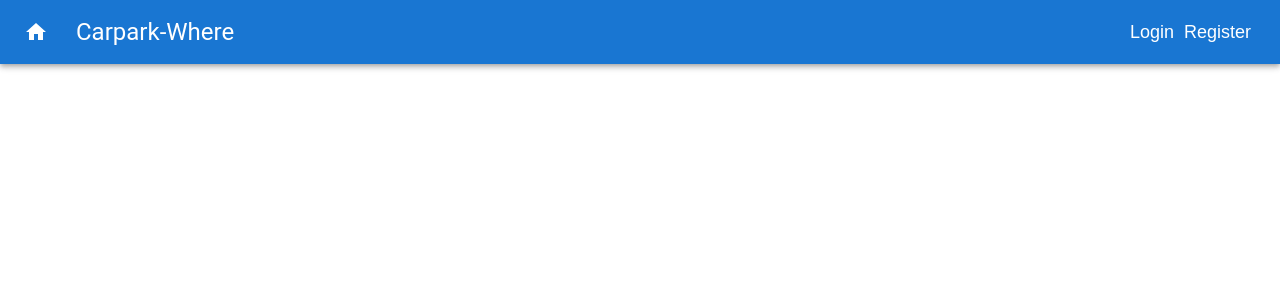
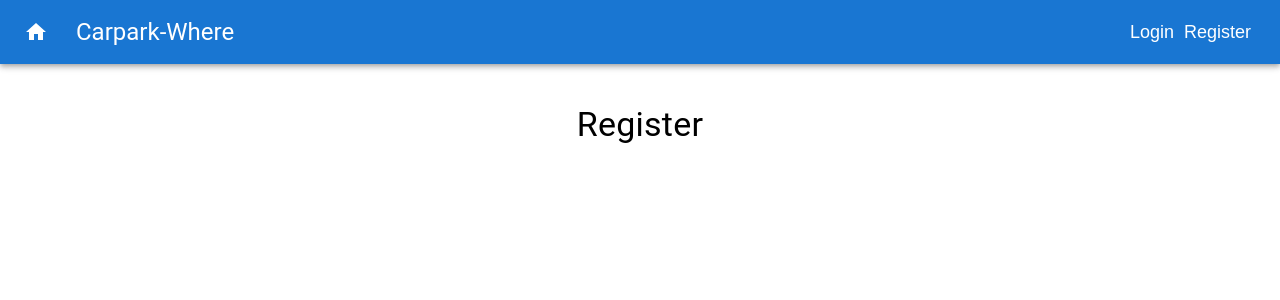
Before and after one commit to michaelseyo/carpark-where, a React (Create React App) app in the folder client/carpark-app/: page /register in a window 1280 px wide. Shown: the top 300 px of the page. Built offline with nearby package versions, Linux system fonts and the light colour scheme.

Commit message:
Add sample login and register page

```diff
--- a/client/carpark-app/src/App.js
+++ b/client/carpark-app/src/App.js
@@ -2,21 +2,19 @@ import './App.css';
 import { BrowserRouter as Router, Routes, Route } from "react-router-dom";
 
 import NavBar from './components/NavBar'
-import Home from './pages/Home';
+import Home from './components/pages/Home';
+import Register from './components/pages/Register';
+import Login from './components/pages/Login';
 
 function App() {
-  const getAvailability = async () => {
-    const res = await fetch('/api/availability');
-    const json = await res.json();
-    console.log(json);
-  }
-
   return (
     <div>
       <Router>
         <NavBar/>
         <Routes>
           <Route path="/" element={<Home/>}/>
+          <Route path="/register" element={<Register/>}/>
+          <Route path="/login" element={<Login/>}/>
         </Routes>
       </Router>
     </div>
--- a/client/carpark-app/src/components/NavBar.js
+++ b/client/carpark-app/src/components/NavBar.js
@@ -1,5 +1,7 @@
 import React from 'react';
 import { useState } from 'react';
+import { useNavigate } from "react-router-dom";
+
 import AppBar from '@mui/material/AppBar';
 import Box from '@mui/material/Box';
 import Toolbar from '@mui/material/Toolbar';
@@ -11,11 +13,21 @@ import MenuItem from '@mui/material/MenuItem';
 import Menu from '@mui/material/Menu';
 
 export default function NavBar() {
+    let navigate = useNavigate();
     const [auth, setAuth] = useState(false);
     const [anchorEl, setAnchorEl] = useState(null);
 
-  const handleLogin = (event) => {
-    setAuth(true);
+    const handleHome = () => {
+        navigate("/");
+    }
+
+    const handleRegister = () => {
+        navigate("/register");
+    }
+
+    const handleLogin = () => {
+        navigate("/login");
+        //setAuth(true);
     };
 
     const handleMenu = (event) => {
@@ -41,8 +53,9 @@ export default function NavBar() {
                         color="inherit"
                         aria-label="menu"
                         sx={{ mr: 2 }}
+                        onClick={handleHome}
                     >
-                    <HomeIcon />
+                        <HomeIcon/>
                     </IconButton>
                     <Typography variant="h5" component="div" sx={{ flexGrow: 1 }}>
                         Carpark-Where
@@ -59,6 +72,7 @@ export default function NavBar() {
                             <IconButton
                                 size="small"
                                 color="inherit"
+                                onClick={handleRegister}
                             >
                                 Register
                             </IconButton>
--- a/client/carpark-app/src/pages/Home.js
+++ b/client/carpark-app/src/components/pages/Home.js
@@ -15,7 +15,10 @@ export default function Home() {
                 marginTop: 5
             }}
         >
-            <Typography variant="h4" align="center">
+            <Typography
+                variant="h4"
+                align="center"
+            >
                 Welcome!
             </Typography>
             <Button
--- /dev/null
+++ b/client/carpark-app/src/components/pages/Login.js
@@ -0,0 +1,21 @@
+import React from 'react';
+import Container from "@mui/material/Container";
+import Typography from "@mui/material/Typography";
+import Button from "@mui/material/Button";
+
+export default function Login() {
+    return (
+        <Container
+            sx={{
+                marginTop: 5
+            }}
+        >
+            <Typography
+                variant="h4"
+                align="center"
+            >
+                Login
+            </Typography>
+        </Container>
+    )
+}
--- /dev/null
+++ b/client/carpark-app/src/components/pages/Register.js
@@ -0,0 +1,21 @@
+import React from 'react';
+import Container from "@mui/material/Container";
+import Typography from "@mui/material/Typography";
+import Button from "@mui/material/Button";
+
+export default function Register() {
+    return (
+        <Container
+            sx={{
+                marginTop: 5
+            }}
+        >
+            <Typography
+                variant="h4"
+                align="center"
+            >
+                Register
+            </Typography>
+        </Container>
+    )
+}
```
Lines whose indentation alone changed are shown as unchanged.
